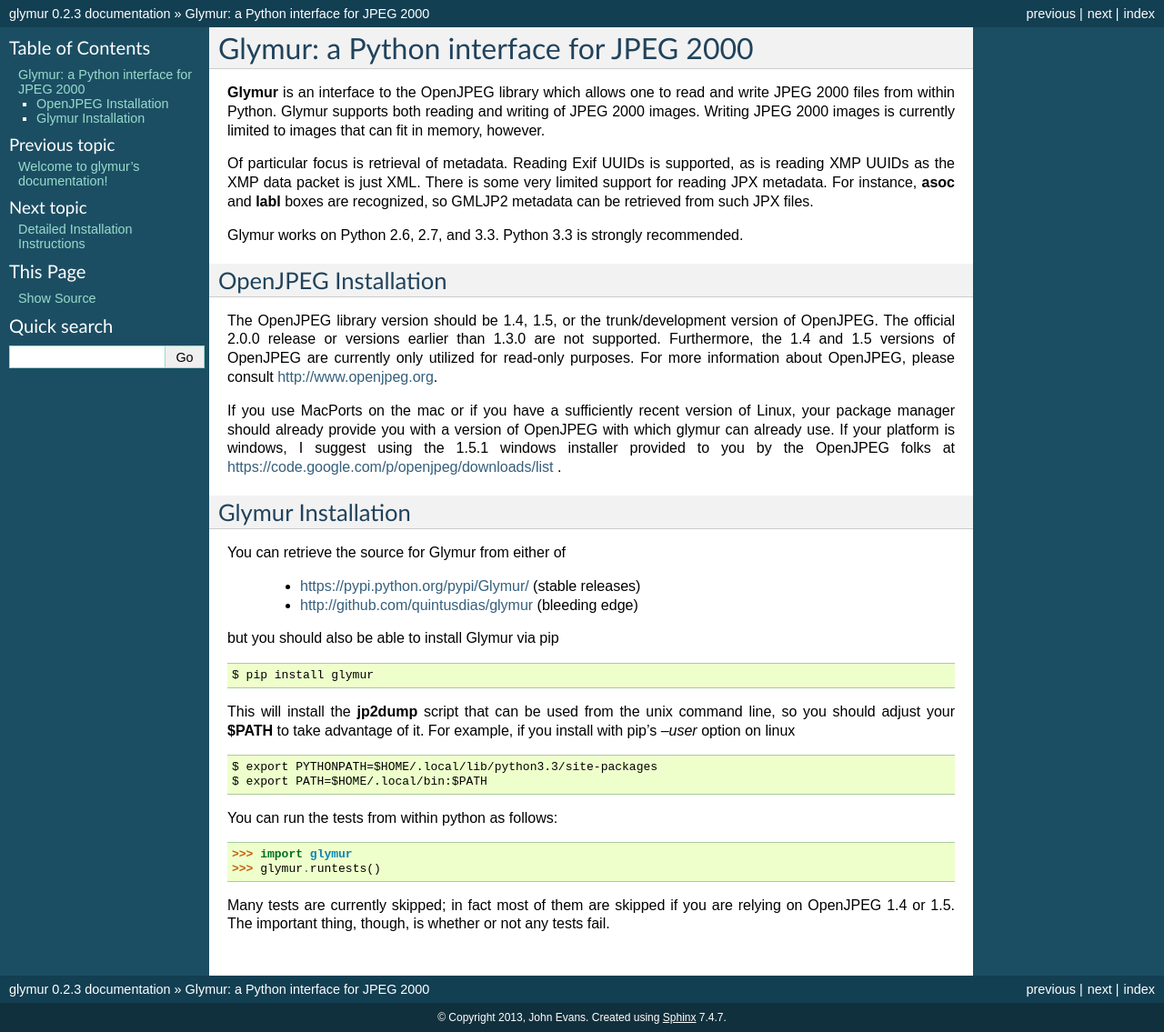
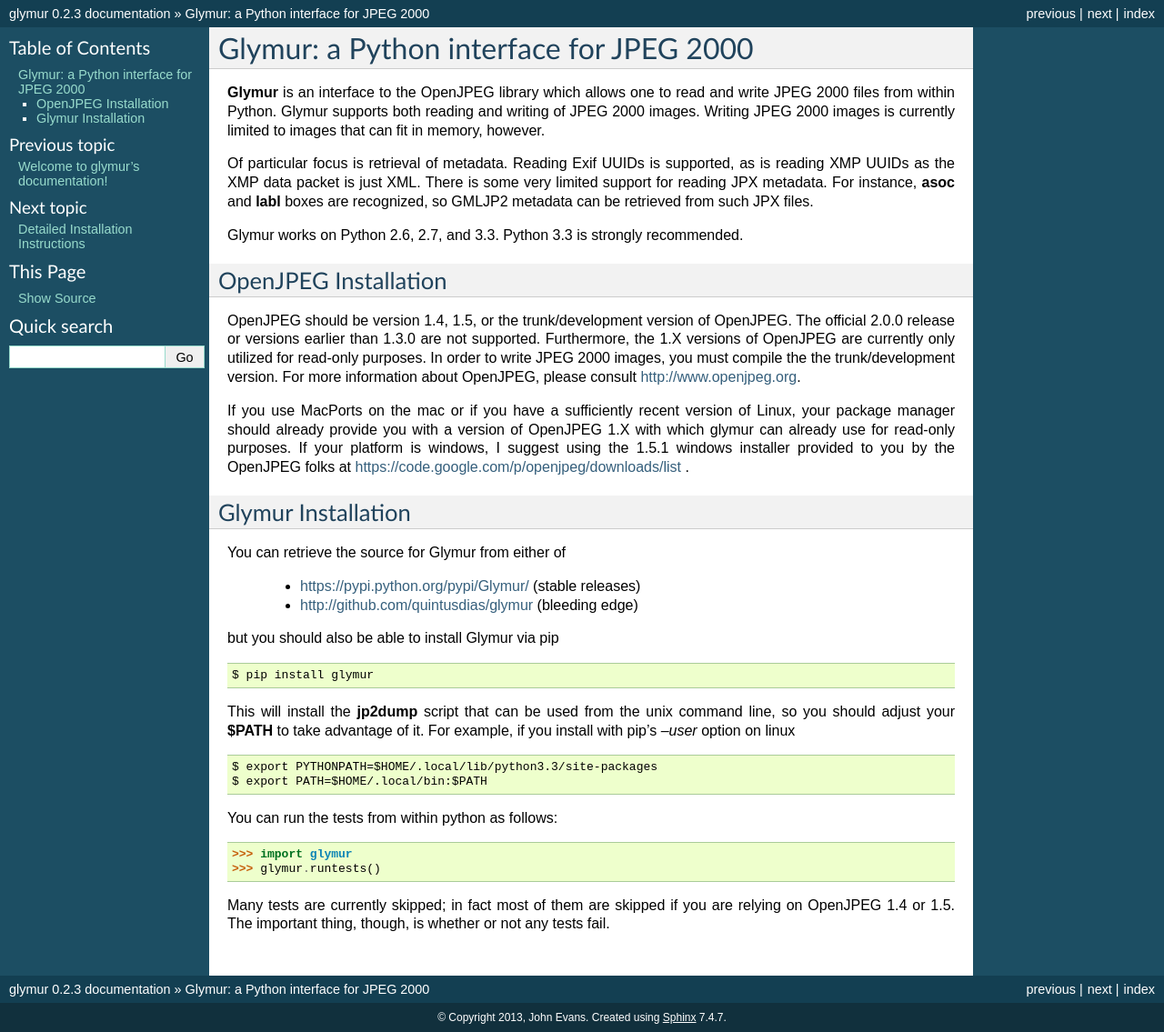
Before and after one commit to quintusdias/glymur, a Sphinx documentation site: the page built from docs/source/introduction.rst, in a window 1280 px wide. Shown: the whole page at 91% size. Built offline with Sphinx 7.4.7, drawn with Linux system fonts in a browser that asks for light colours.

Commit message:
Minor doc updates.

```diff
--- a/docs/source/how_do_i.rst
+++ b/docs/source/how_do_i.rst
@@ -38,8 +38,8 @@
 =================
 An existing raw codestream (or JP2 file) can be wrapped (re-wrapped) in a
 user-defined set of JP2 boxes.  To get just a minimal JP2 jacket on the
-codestream provided by `goodstuff.j2k`, you can use the **wrap** method with
-no box argument: ::
+codestream provided by `goodstuff.j2k` (a file consisting of a raw codestream),
+you can use the **wrap** method with no box argument: ::
 
     >>> import glymur
     >>> jfile = glymur.data.goodstuff()
--- a/docs/source/introduction.rst
+++ b/docs/source/introduction.rst
@@ -18,17 +18,19 @@
 
 OpenJPEG Installation
 =====================
-The OpenJPEG library version should be 1.4, 1.5, or the trunk/development
+OpenJPEG should be version 1.4, 1.5, or the trunk/development
 version of OpenJPEG.  The official 2.0.0 release or versions earlier than 1.3.0
-are not supported.  Furthermore, the 1.4 and 1.5 versions of OpenJPEG are
-currently only utilized for read-only purposes.  For more information
+are not supported.  Furthermore, the 1.X versions of OpenJPEG are
+currently only utilized for read-only purposes.  In order to write JPEG 2000
+images, you must compile the the trunk/development version.  For more information
 about OpenJPEG, please consult http://www.openjpeg.org.
 
-If you use MacPorts on the mac or if you have a sufficiently recent version of
-Linux, your package manager should already provide you with a version
-of OpenJPEG with which glymur can already use.  If your platform is
-windows, I suggest using the 1.5.1 windows installer provided to you by
-the OpenJPEG folks at https://code.google.com/p/openjpeg/downloads/list .
+If you use MacPorts on the mac or if you have a sufficiently recent
+version of Linux, your package manager should already provide you
+with a version of OpenJPEG 1.X with which glymur can already use
+for read-only purposes.  If your platform is windows, I suggest
+using the 1.5.1 windows installer provided to you by the OpenJPEG
+folks at https://code.google.com/p/openjpeg/downloads/list .
 
 Glymur Installation
 ===================
```
Also changed, not shown: docs/source/detailed_installation.rst (+7 -5 lines).
